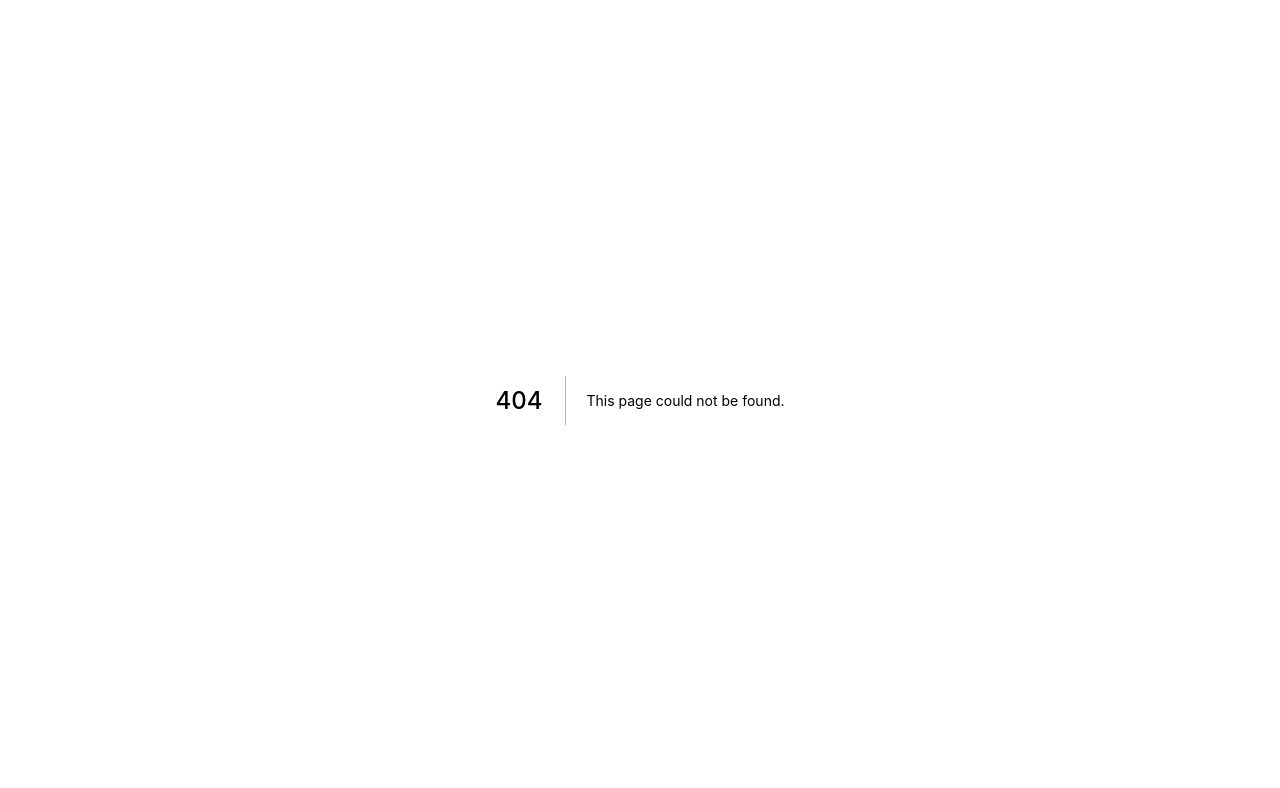
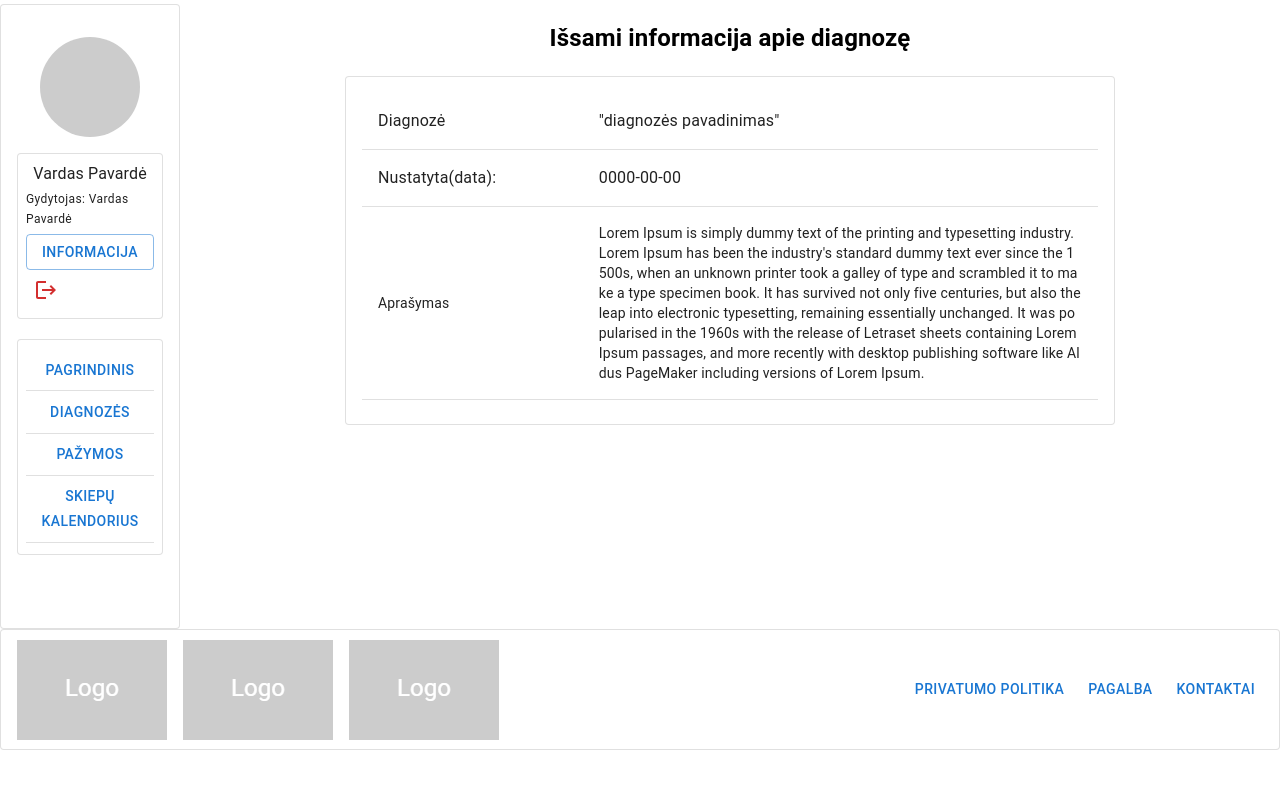
Before and after one commit to Cheezco/Max, a Next.js app: page /particularDiagnosis in a window 1280 px wide. Before the commit this address had no page. Shown: the top 788 px of the page. Built offline with nearby package versions, Linux system fonts and the light colour scheme.

Commit message:
Pakeistas meniu ir sukurtas išsamios informacijos apie konkrečią diagnozė puslapis

```diff
--- a/components/layout/main/sidebar.js
+++ b/components/layout/main/sidebar.js
@@ -73,9 +73,6 @@ function Links() {
         <Divider />
         <CustomLink href="/" text="Skiepų kalendorius" />
         <Divider />
-        <CustomLink href="/" text="Pažymėjimai" />
-        <Divider />
-        <CustomLink href="/sendings" text="Siuntimai" />
       </Box>
     </Paper>
   );
--- /dev/null
+++ b/pages/particularDiagnosis.js
@@ -0,0 +1,87 @@
+import * as React from "react"; // BE ŠITO NEVEIKIA KODAS
+import Layout from "../components/layout/main/Layout";
+import {
+  Box,
+  TextField,
+  Typography,
+  Card,
+  CardActions,
+  CardContent,
+  Button,
+  stepButtonClasses,
+  Table,
+  TableBody,
+  TableCell,
+  TableContainer,
+  TableHead,
+  TablePagination,
+  TableRow,
+} from "@mui/material";
+
+import styles from "../styles/pages/particularDiagnosis/particularDiagnsis.module.css";
+
+const bull = (
+  <Box
+    component="span"
+    sx={{ display: "inline-block", mx: "2px", transform: "scale(0.8)" }}
+  ></Box>
+);
+
+const card = (
+  <React.Fragment>
+    <CardContent>
+      <TableContainer sx={{ maxHeight: 440 }}>
+        <Table stickyHeader aria-label="sticky table">
+          <TableBody>
+            <TableRow>
+              <TableCell>
+                <Typography>Diagnozė</Typography>
+              </TableCell>
+              <TableCell>
+                <Typography>"diagnozės pavadinimas"</Typography>
+              </TableCell>
+            </TableRow>
+            <TableRow>
+              <TableCell>
+                <Typography>Nustatyta(data):</Typography>
+              </TableCell>
+              <TableCell>
+                <Typography>0000-00-00</Typography>
+              </TableCell>
+            </TableRow>
+            <TableRow>
+              <TableCell>Aprašymas</TableCell>
+              <TableCell style={{ width: "70%" }}>
+                Lorem Ipsum is simply dummy text of the printing and typesetting
+                industry. Lorem Ipsum has been the industry's standard dummy
+                text ever since the 1500s, when an unknown printer took a galley
+                of type and scrambled it to make a type specimen book. It has
+                survived not only five centuries, but also the leap into
+                electronic typesetting, remaining essentially unchanged. It was
+                popularised in the 1960s with the release of Letraset sheets
+                containing Lorem Ipsum passages, and more recently with desktop
+                publishing software like Aldus PageMaker including versions of
+                Lorem Ipsum.
+              </TableCell>
+            </TableRow>
+          </TableBody>
+        </Table>
+      </TableContainer>
+    </CardContent>
+  </React.Fragment>
+);
+
+export default function ParticularDiagnosis() {
+  return (
+    <Layout>
+      <Typography>
+        <h2 className={styles.alignCenter}>Išsami informacija apie diagnozę</h2>
+      </Typography>
+      <Box className={styles.certificate_center}>
+        <Card sx={{ width: "70%" }} variant="outlined">
+          {card}
+        </Card>
+      </Box>
+    </Layout>
+  );
+}
--- /dev/null
+++ b/styles/pages/particularDiagnosis/particularDiagnsis.module.css
@@ -0,0 +1,11 @@
+.alignCenter {
+  text-align: center;
+}
+
+.certificate_center {
+  display: flex;
+  justify-content: center;
+}
+TableRow.pointer {
+  cursor: pointer;
+}
```
Also changed, not shown: pages/certificatePage.js (+18 -9 lines), pages/diagnosis.js (+18 -3 lines), pages/index.js (+31 -2 lines).
